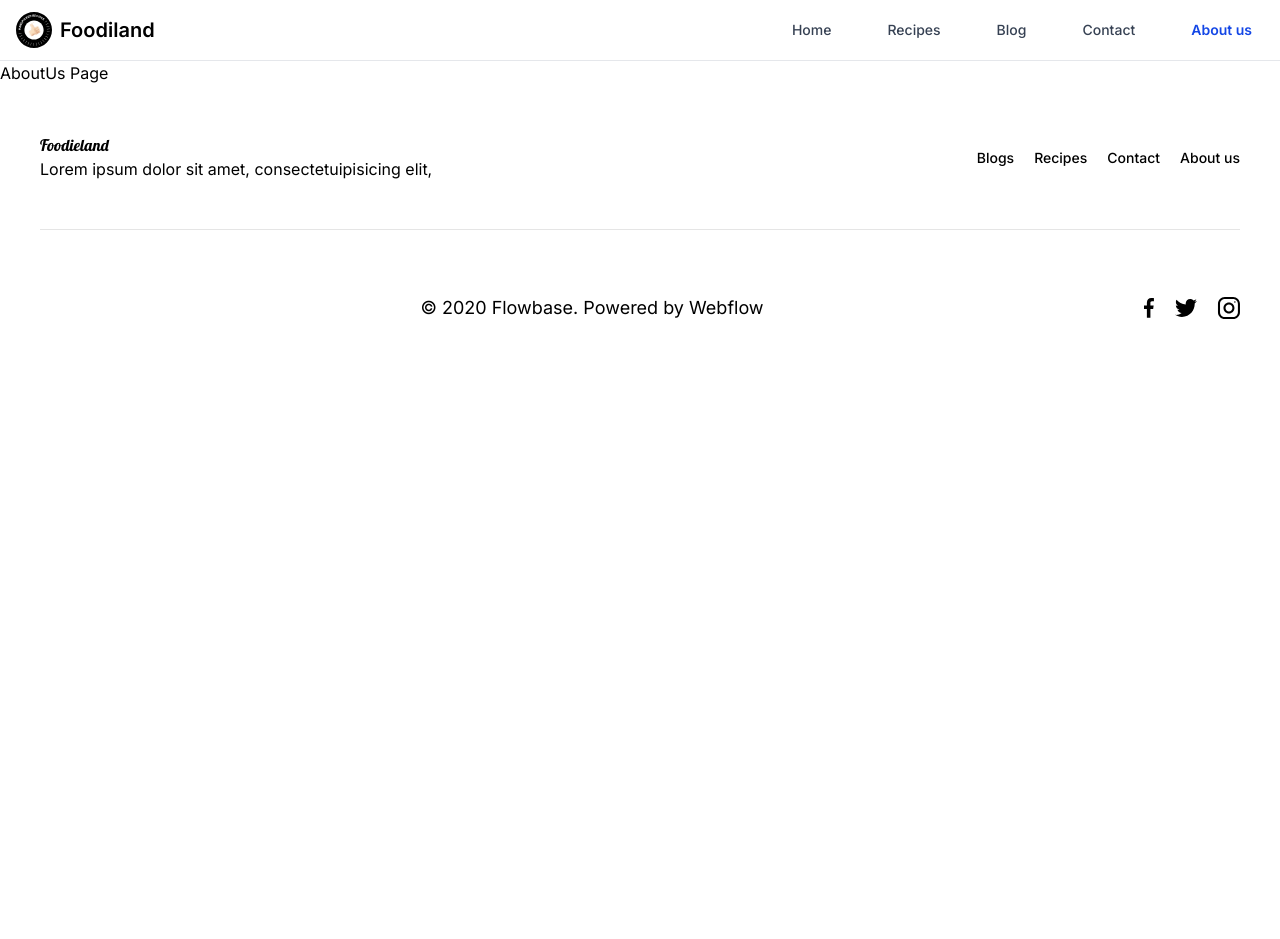
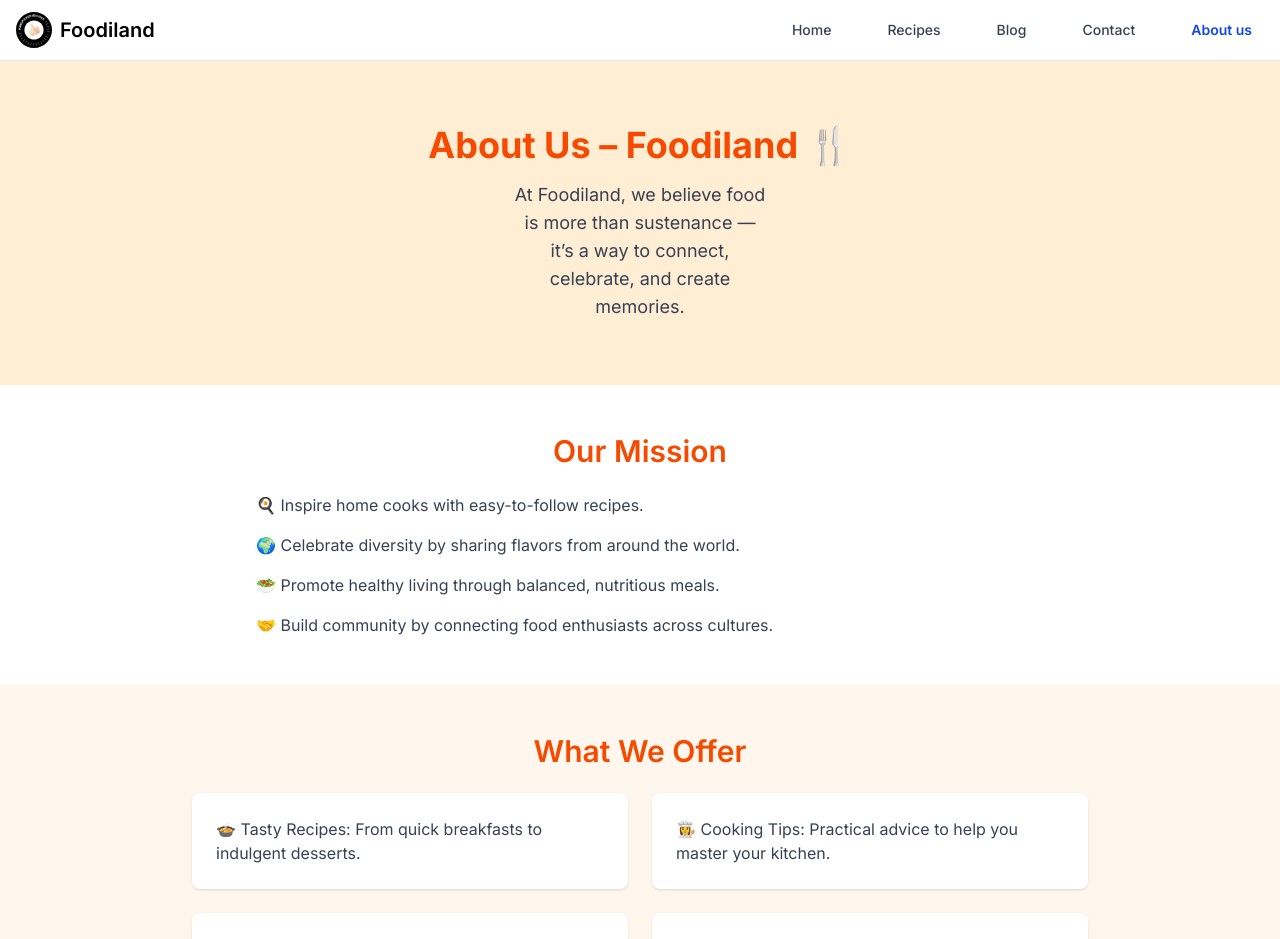
Before and after one commit to ichbintanvir/foodiland, a React (Vite) app: page /about-us in a window 1280 px wide. Shown: the top 939 px of the page. Before the commit the page ends 800 px from the top, so only its background shows below. Built offline with nearby package versions, Linux system fonts and the light colour scheme; a web font is replaced by a local one.

Commit message:
feat: add responsive About Us page components with Tailwind CSS

```diff
--- /dev/null
+++ b/src/components/AboutUs/HeroSection.jsx
@@ -0,0 +1,11 @@
+// HeroSection.jsx
+export default function HeroSection() {
+    return (
+        <section className="bg-orange-100 py-16 text-center">
+            <h1 className="text-4xl font-bold text-orange-600">About Us – Foodiland 🍴</h1>
+            <p className="mt-4 text-lg text-gray-700 max-w-2xl mx-auto">
+                At Foodiland, we believe food is more than sustenance — it’s a way to connect, celebrate, and create memories.
+            </p>
+        </section>
+    );
+}
--- /dev/null
+++ b/src/components/AboutUs/JoinUsSection.jsx
@@ -0,0 +1,17 @@
+// JoinUsSection.jsx
+export default function JoinUsSection() {
+    return (
+        <section className="py-12 bg-orange-100 text-center">
+            <h2 className="text-3xl font-semibold text-orange-600">Join Us</h2>
+            <p className="mt-4 max-w-2xl mx-auto text-gray-700">
+                Follow us, cook with us, and share your food stories. Together, let’s bring deliciousness to your everyday life.
+            </p>
+            <a
+                href="/contact"
+                className="mt-6 inline-block bg-orange-600 text-white px-6 py-3 rounded-lg shadow hover:bg-orange-700 transition"
+            >
+                Contact Us
+            </a>
+        </section>
+    );
+}
--- /dev/null
+++ b/src/components/AboutUs/MissionSection.jsx
@@ -0,0 +1,14 @@
+// MissionSection.jsx
+export default function MissionSection() {
+    return (
+        <section className="py-12 bg-white">
+            <h2 className="text-3xl font-semibold text-center text-orange-600">Our Mission</h2>
+            <ul className="mt-6 max-w-3xl mx-auto space-y-4 text-gray-700">
+                <li>🍳 Inspire home cooks with easy-to-follow recipes.</li>
+                <li>🌍 Celebrate diversity by sharing flavors from around the world.</li>
+                <li>🥗 Promote healthy living through balanced, nutritious meals.</li>
+                <li>🤝 Build community by connecting food enthusiasts across cultures.</li>
+            </ul>
+        </section>
+    );
+}
--- /dev/null
+++ b/src/components/AboutUs/OfferingsSection.jsx
@@ -0,0 +1,14 @@
+// OfferingsSection.jsx
+export default function OfferingsSection() {
+    return (
+        <section className="py-12 bg-orange-50">
+            <h2 className="text-3xl font-semibold text-center text-orange-600">What We Offer</h2>
+            <div className="grid grid-cols-1 md:grid-cols-2 gap-6 mt-6 max-w-4xl mx-auto text-gray-700">
+                <div className="p-6 bg-white rounded-lg shadow">🍲 Tasty Recipes: From quick breakfasts to indulgent desserts.</div>
+                <div className="p-6 bg-white rounded-lg shadow">👩‍🍳 Cooking Tips: Practical advice to help you master your kitchen.</div>
+                <div className="p-6 bg-white rounded-lg shadow">📝 Food Blog: Stories, guides, and insights into the world of food.</div>
+                <div className="p-6 bg-white rounded-lg shadow">📸 Community Engagement: Join us on Instagram @foodieland to share your creations.</div>
+            </div>
+        </section>
+    );
+}
--- /dev/null
+++ b/src/components/AboutUs/PhilosophySection.jsx
@@ -0,0 +1,11 @@
+// PhilosophySection.jsx
+export default function PhilosophySection() {
+    return (
+        <section className="py-12 bg-white text-center">
+            <h2 className="text-3xl font-semibold text-orange-600">Our Philosophy</h2>
+            <p className="mt-4 max-w-2xl mx-auto text-gray-700">
+                We believe everyone can be a chef in their own kitchen. With the right guidance and a dash of creativity, cooking becomes fun, rewarding, and deeply personal.
+            </p>
+        </section>
+    );
+}
--- a/src/pages/AboutUsPage.jsx
+++ b/src/pages/AboutUsPage.jsx
@@ -1,5 +1,9 @@
-import React from 'react'
 import { Helmet } from 'react-helmet'
+import HeroSection from '../components/AboutUs/HeroSection'
+import JoinUsSection from '../components/AboutUs/JoinUsSection'
+import MissionSection from '../components/AboutUs/MissionSection'
+import OfferingsSection from '../components/AboutUs/OfferingsSection'
+import PhilosophySection from '../components/AboutUs/PhilosophySection'
 
 const AboutUsPage = () => {
   return (
@@ -8,7 +12,13 @@ const AboutUsPage = () => {
         <title>AboutUs Page</title>
         <meta name="description" content="Welcome to the aboutUs page" />
       </Helmet>
-      <p>AboutUs Page</p>
+      <main className="font-sans">
+        <HeroSection />
+        <MissionSection />
+        <OfferingsSection />
+        <PhilosophySection />
+        <JoinUsSection />
+      </main>
     </div>
   )
 }
```
